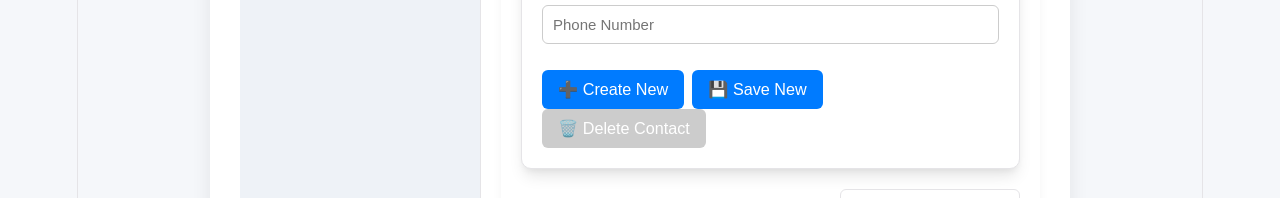
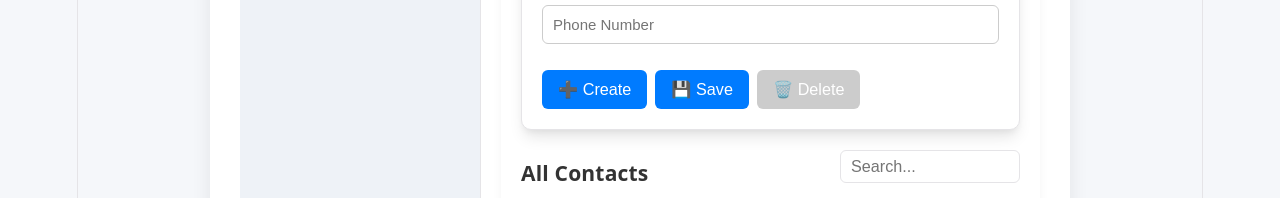
Before and after one commit to paulrdaniel1-beep/contact-manager-frontend, a React (Vite) app: page / in a window 1280 px wide. Shown: the part 415-613 px from the top of the page. Built offline with nearby package versions, Linux system fonts and the light colour scheme; no server answers.

Commit message:
Added Icons to buttons

```diff
--- a/src/ContactForm.jsx
+++ b/src/ContactForm.jsx
@@ -105,7 +105,7 @@ function ContactForm({
           onClick={clearSelection}
           title="Clear the form and start a new contact"
         >
-          ➕ Create New
+          ➕ Create
         </button>
 
         <button
@@ -113,7 +113,7 @@ function ContactForm({
           onClick={handleSave}
           title="Save this contact to your database"
         >
-          💾 {selectedContact ? "Save Changes" : "Save New"}
+          💾 {selectedContact ? "Save Changes" : "Save"}
         </button>
 
         <button
@@ -122,7 +122,7 @@ function ContactForm({
           onClick={handleDelete}
           title="Delete the selected contact"
         >
-          🗑️ Delete Contact
+          🗑️ Delete
         </button>
       </div>
     </div>
```
